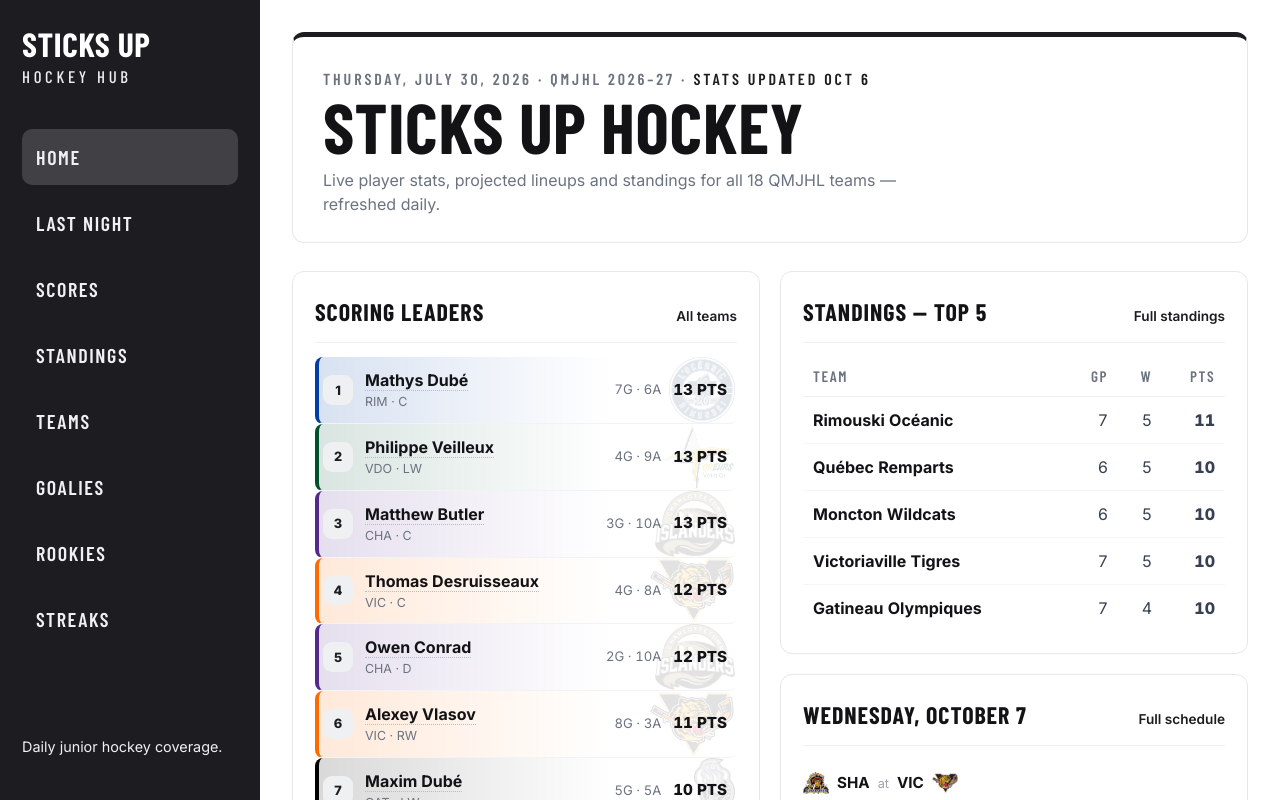
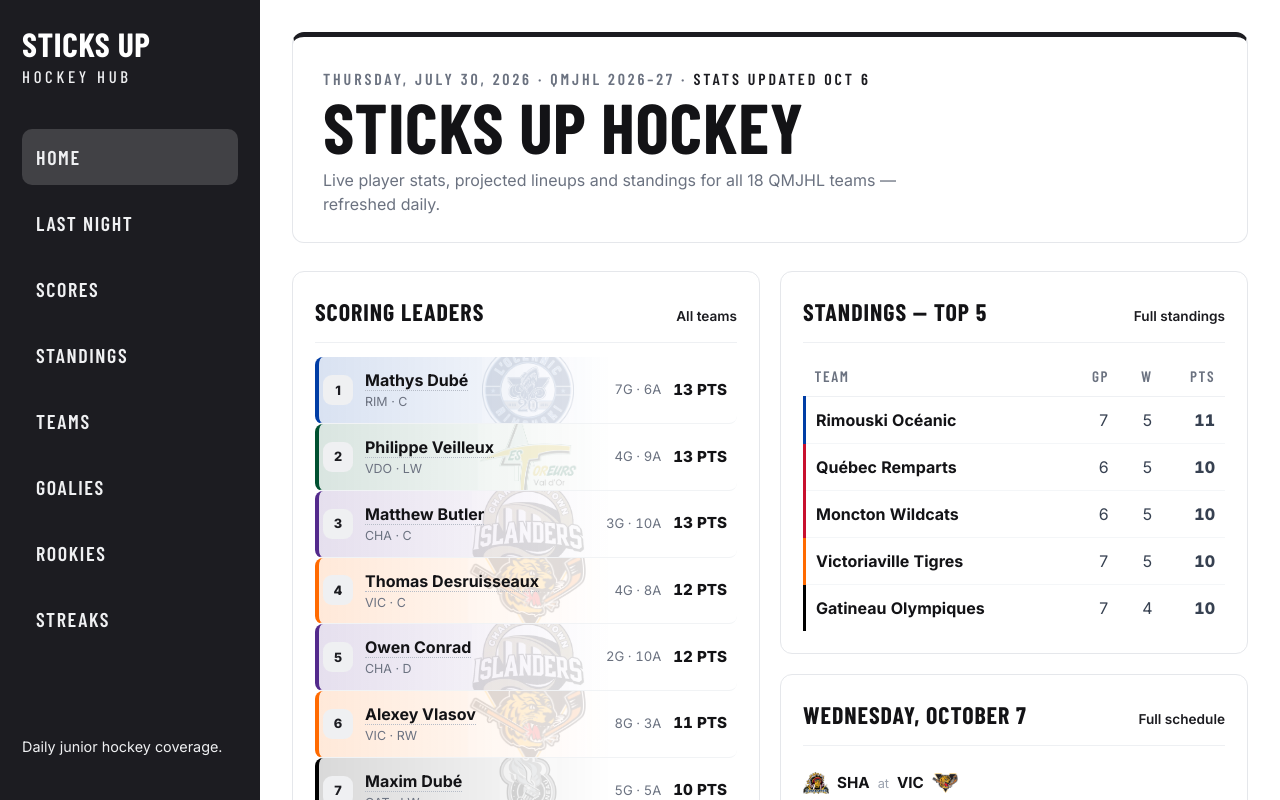
Before and after one commit to KyleMcC11/sticksup-hockey, a React (Vite) app: page /#/ in a window 1280 px wide. Shown: the top 800 px of the page. Built offline with nearby package versions, Linux system fonts and the light colour scheme.

Commit message:
Team-styled rows across all lists, centered bigger logos

```diff
--- /dev/null
+++ b/src/components/TeamStyle.jsx
@@ -0,0 +1,51 @@
+/**
+ * Shared team-identity styling: team-color edge + subtle gradient wash +
+ * faded team-logo watermark, matching the projected-lineup card look.
+ *
+ * Full treatment: add className="team-row" + style={teamRowStyle(team)}
+ * and render <TeamWatermark team={team} /> as the first child.
+ *
+ * Subtle treatment (dense tables): add className="team-row-subtle" to the
+ * <tr> with style={{ "--team-color": team?.primary }}.
+ */
+
+export function teamLogoSrc(logo) {
+  if (!logo) {
+    return "";
+  }
+
+  if (/^(https?:|data:)/i.test(logo)) {
+    return logo;
+  }
+
+  const cleanPath = String(logo).replace(/^\/+/, "");
+
+  return `${import.meta.env.BASE_URL}${cleanPath}`;
+}
+
+export function teamRowStyle(team) {
+  const primary = team?.primary || "#1c1c21";
+
+  return {
+    "--team-color": primary,
+    background: `linear-gradient(90deg, ${primary}26 0%, transparent 70%)`,
+  };
+}
+
+export function TeamWatermark({ team }) {
+  const src = teamLogoSrc(team?.logo);
+
+  if (!src) {
+    return null;
+  }
+
+  return (
+    <img
+      className="team-watermark"
+      src={src}
+      alt=""
+      aria-hidden="true"
+      loading="lazy"
+    />
+  );
+}
--- a/src/pages/HomePage.jsx
+++ b/src/pages/HomePage.jsx
@@ -6,6 +6,7 @@
 import loadStandings from "../data/loadStandings.js";
 import loadSchedule from "../data/loadSchedule.js";
 import PlayerLink from "../components/PlayerLink.jsx";
+import { teamRowStyle, TeamWatermark } from "../components/TeamStyle.jsx";
 
 const TEAM_STATS_CODES = {
   halifax: "Hal",
@@ -223,27 +224,14 @@
               {(showAllLeaders ? leaders : leaders.slice(0, 10)).map(
                 (player, index) => {
                   const team = teamByCode[player.teamCode];
-                  const primary = team?.primary || "#1c1c21";
-                  const logo = logoUrl(team?.logo);
 
                   return (
                     <li
                       key={player.id || `${player.name}-${index}`}
-                      className="leader-row-team"
-                      style={{
-                        "--team-color": primary,
-                        background: `linear-gradient(90deg, ${primary}26 0%, transparent 70%)`,
-                      }}
+                      className="team-row"
+                      style={teamRowStyle(team)}
                     >
-                      {logo && (
-                        <img
-                          className="leader-team-watermark"
-                          src={logo}
-                          alt=""
-                          aria-hidden="true"
-                          loading="lazy"
-                        />
-                      )}
+                      <TeamWatermark team={team} />
 
                       <span className="leader-rank">{index + 1}</span>
 
@@ -304,8 +292,17 @@
                 </thead>
 
                 <tbody>
-                  {standings.map((team, index) => (
-                    <tr key={team.id || `${team.code}-${index}`}>
+                  {standings.map((team, index) => {
+                    const teamEntry = teamByCode[team.code];
+
+                    return (
+                      <tr
+                        key={team.id || `${team.code}-${index}`}
+                        className="team-row-subtle"
+                        style={{
+                          "--team-color": teamEntry?.primary || "transparent",
+                        }}
+                      >
                         <td>
                           <strong>{team.team}</strong>
                         </td>
@@ -313,7 +310,8 @@
                         <td>{team.w}</td>
                         <td className="home-pts">{team.pts}</td>
                       </tr>
-                  ))}
+                    );
+                  })}
                 </tbody>
               </table>
             </section>
--- a/src/pages/LastNightPage.jsx
+++ b/src/pages/LastNightPage.jsx
@@ -10,6 +10,7 @@
 } from "../data/playerNames.js";
 import PlayerLink from "../components/PlayerLink.jsx";
 import { findTeamByFeedCode } from "../data/teamCodes.js";
+import { teamRowStyle, TeamWatermark } from "../components/TeamStyle.jsx";
 
 function formatDayLabel(dateKey) {
   const [year, month, day] = dateKey.split("-").map(Number);
@@ -85,6 +86,7 @@
   const [schedule, setSchedule] = useState([]);
   const [eventsByGame, setEventsByGame] = useState({});
   const [nameIndex, setNameIndex] = useState(new Map());
+  const [teamByPlayerId, setTeamByPlayerId] = useState(new Map());
   const [loading, setLoading] = useState(true);
   const [error, setError] = useState("");
 
@@ -103,6 +105,14 @@
           setSchedule(games);
           setEventsByGame(events);
           setNameIndex(buildPlayerNameIndex(players));
+          setTeamByPlayerId(
+            new Map(
+              players.map((player) => [
+                String(player.id),
+                player.teamCode,
+              ])
+            )
+          );
         }
       } catch (err) {
         if (!cancelled) {
@@ -199,8 +209,18 @@
                   <div className="lastnight-stars">
                     <h4>Three stars</h4>
                     <ol>
-                      {stars.map((star, index) => (
-                        <li key={`${star.name}-${index}`}>
+                      {stars.map((star, index) => {
+                        const team = findTeamByFeedCode(
+                          teamByPlayerId.get(String(star.playerId))
+                        );
+
+                        return (
+                          <li
+                            key={`${star.name}-${index}`}
+                            className="team-row"
+                            style={teamRowStyle(team)}
+                          >
+                            <TeamWatermark team={team} />
                             <span className="lastnight-star-rank">
                               {index + 1}
                             </span>
@@ -212,7 +232,8 @@
                               {star.goals}G, {star.assists}A
                             </span>
                           </li>
-                      ))}
+                        );
+                      })}
                     </ol>
                   </div>
                 )}
--- a/src/pages/RookiesPage.jsx
+++ b/src/pages/RookiesPage.jsx
@@ -95,7 +95,15 @@
                   </thead>
                   <tbody>
                     {rookieSkaters.map((player, index) => (
-                      <tr key={player.id || `${player.name}-${index}`}>
+                      <tr
+                        key={player.id || `${player.name}-${index}`}
+                        className="team-row-subtle"
+                        style={{
+                          "--team-color":
+                            findTeamByFeedCode(player.teamCode)?.primary ||
+                            "transparent",
+                        }}
+                      >
                         <td>{index + 1}</td>
                         <td>
                           <PlayerLink playerId={player.id} name={player.name} />
@@ -136,7 +144,15 @@
                   </thead>
                   <tbody>
                     {rookieGoalies.map((goalie, index) => (
-                      <tr key={goalie.id || `${goalie.name}-${index}`}>
+                      <tr
+                        key={goalie.id || `${goalie.name}-${index}`}
+                        className="team-row-subtle"
+                        style={{
+                          "--team-color":
+                            findTeamByFeedCode(goalie.teamCode)?.primary ||
+                            "transparent",
+                        }}
+                      >
                         <td>{index + 1}</td>
                         <td>
                           <PlayerLink playerId={goalie.id} name={goalie.name} />
--- a/src/pages/StandingsPage.jsx
+++ b/src/pages/StandingsPage.jsx
@@ -28,6 +28,13 @@
   });
 
   return (matchingTeam?.division || "").replace(" Conference", "");
+}
+
+function teamForCode(code) {
+  const abbreviation =
+    CODE_TO_ABBREVIATION[code] || String(code || "").toUpperCase();
+
+  return teams.find((entry) => entry.abbreviation === abbreviation);
 }
 
 function getDiff(team) {
@@ -80,9 +87,16 @@
           <tbody>
             {teamsList.map((team, index) => {
               const diff = getDiff(team);
+              const teamEntry = teamForCode(team.code);
 
               return (
-                <tr key={team.id || team.code}>
+                <tr
+                  key={team.id || team.code}
+                  className="team-row-subtle"
+                  style={{
+                    "--team-color": teamEntry?.primary || "transparent",
+                  }}
+                >
                   <td>{index + 1}</td>
 
                   <td className="team-column">
--- a/src/pages/StreaksPage.jsx
+++ b/src/pages/StreaksPage.jsx
@@ -279,7 +279,15 @@
                   </thead>
                   <tbody>
                     {streaks.map((skater) => (
-                      <tr key={skater.id}>
+                      <tr
+                        key={skater.id}
+                        className="team-row-subtle"
+                        style={{
+                          "--team-color":
+                            findTeamByFeedCode(skater.teamCode)?.primary ||
+                            "transparent",
+                        }}
+                      >
                         <td>
                           <PlayerLink playerId={skater.id} name={skater.name} />
                         </td>
@@ -316,7 +324,15 @@
                   </thead>
                   <tbody>
                     {hottest.map((skater, index) => (
-                      <tr key={skater.id}>
+                      <tr
+                        key={skater.id}
+                        className="team-row-subtle"
+                        style={{
+                          "--team-color":
+                            findTeamByFeedCode(skater.teamCode)?.primary ||
+                            "transparent",
+                        }}
+                      >
                         <td>{index + 1}</td>
                         <td>
                           <PlayerLink playerId={skater.id} name={skater.name} />
--- a/src/polish.css
+++ b/src/polish.css
@@ -337,29 +337,48 @@
   white-space: nowrap;
 }
 
-/* Team-tinted scoring-leader rows: team color wash + faded logo watermark */
-.leaders-list li.leader-row-team {
+/* Team-tinted rows: team color wash + centered faded logo watermark.
+   Full treatment: className="team-row" + style={teamRowStyle(team)} with a
+   <TeamWatermark> as the first child. Subtle treatment for dense tables:
+   className="team-row-subtle" on the <tr> with --team-color set. */
+.team-row {
   position: relative;
   overflow: hidden;
+  border-left: 4px solid var(--team-color, #e5e7eb);
+}
+
+.team-watermark {
+  position: absolute;
+  left: 50%;
+  top: 50%;
+  transform: translate(-50%, -50%);
+  height: 92px;
+  width: auto;
+  opacity: 0.14;
+  pointer-events: none;
+}
+
+.team-row > *:not(.team-watermark) {
+  position: relative;
+  z-index: 1;
+}
+
+tr.team-row-subtle > td:first-child {
+  border-left: 3px solid var(--team-color, transparent);
+}
+
+.leaders-list li.team-row {
   border-radius: 8px;
   padding: 11px 10px 11px 4px;
-  border-left: 4px solid var(--team-color, #e5e7eb);
-}
-
-.leader-team-watermark {
-  position: absolute;
-  right: 2px;
-  top: 50%;
-  transform: translateY(-50%);
-  height: 66px;
-  width: auto;
-  opacity: 0.13;
-  pointer-events: none;
-}
-
-.leaders-list li.leader-row-team > *:not(.leader-team-watermark) {
-  position: relative;
-  z-index: 1;
+}
+
+.goalie-leader-card.team-row {
+  border-radius: 12px;
+}
+
+.lastnight-stars li.team-row {
+  border-radius: 8px;
+  padding: 8px 10px 8px 6px;
 }
 
 .leaders-toggle {
```
Also changed, not shown: src/pages/GoaliesPage.jsx (+24 -4 lines). Lines whose indentation alone changed are shown as unchanged.
